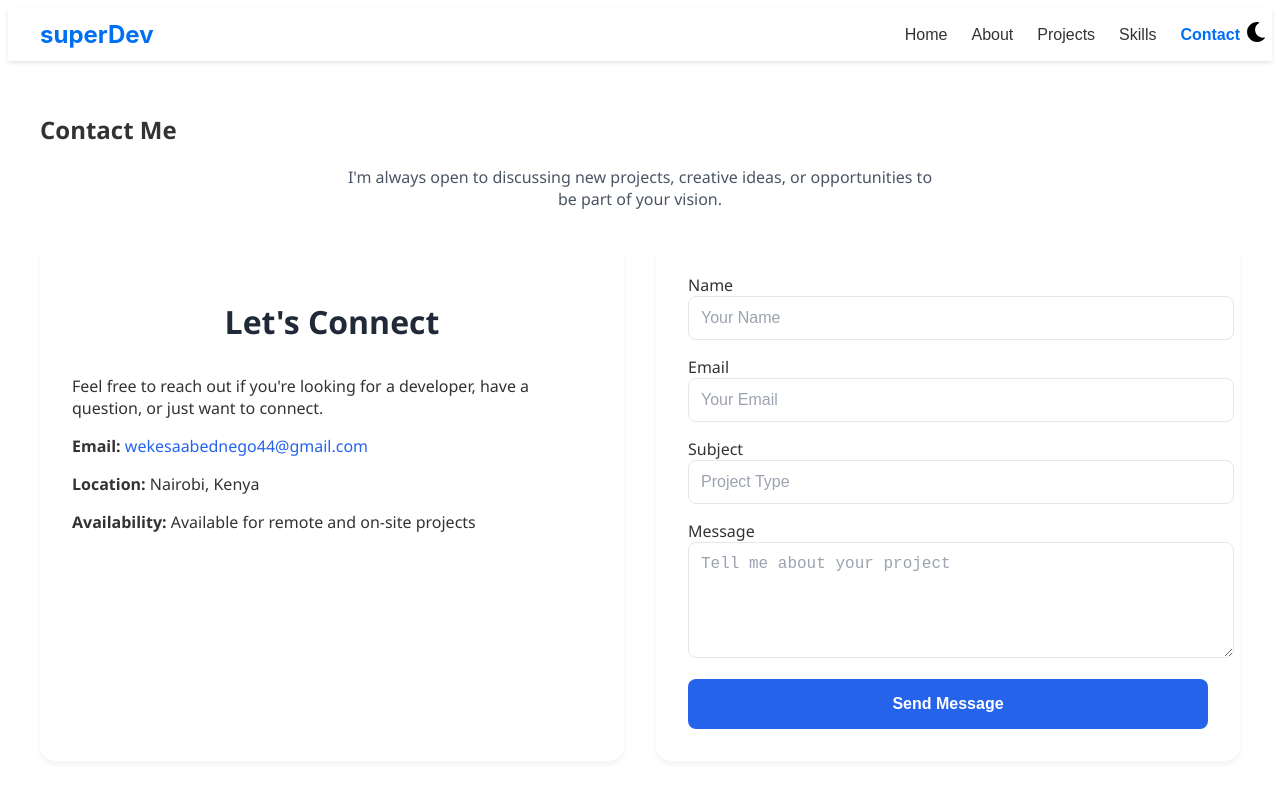
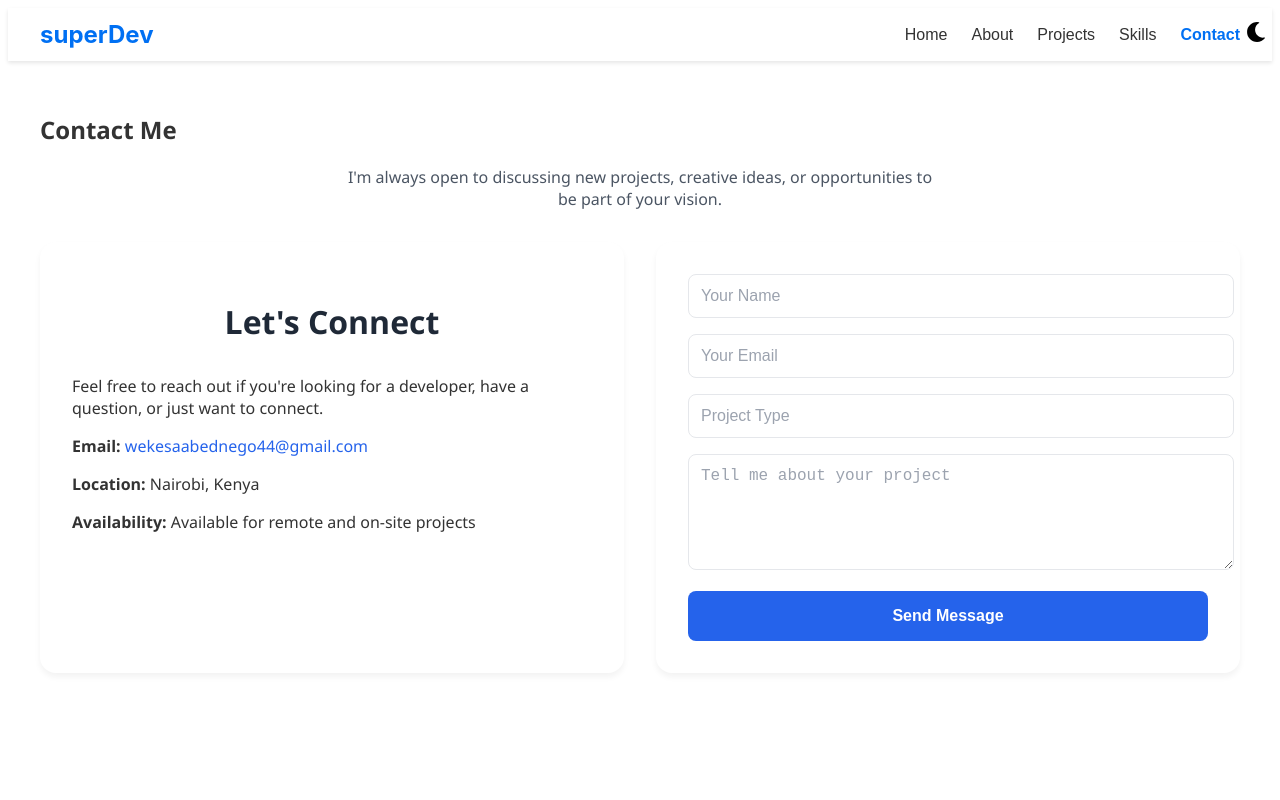
Before and after one commit to Abed25/portfolio, a Next.js app: page /contact in a window 1280 px wide. Shown: the top 800 px of the page. Built offline with nearby package versions, Linux system fonts and the light colour scheme.

Commit message:
Called Contact form instead

```diff
--- a/src/app/contact/page.tsx
+++ b/src/app/contact/page.tsx
@@ -1,5 +1,6 @@
 "use client";
 
+import ContactForm from "@/components/contactForm";
 import styles from "../HomePage.module.css";
 
 export default function ContactPage() {
@@ -8,78 +9,35 @@
       <section className={styles.section}>
         <h1>Contact Me</h1>
         <p className={styles.contactIntro}>
-          I&apos;m always open to discussing new projects, creative ideas, or opportunities to be part of your vision.
+          I&apos;m always open to discussing new projects, creative ideas, or
+          opportunities to be part of your vision.
         </p>
 
         <div className={styles.contactGrid}>
           <div className={styles.contactInfo}>
             <h2>Let&apos;s Connect</h2>
             <p>
-              Feel free to reach out if you&apos;re looking for a developer, have a question, or just want to connect.
+              Feel free to reach out if you&apos;re looking for a developer,
+              have a question, or just want to connect.
             </p>
             <div className={styles.contactDetails}>
               <p>
                 <strong>Email:</strong>{" "}
-                <a href="mailto:wekesaabednego44@gmail.com">wekesaabednego44@gmail.com</a>
+                <a href="mailto:wekesaabednego44@gmail.com">
+                  wekesaabednego44@gmail.com
+                </a>
               </p>
               <p>
                 <strong>Location:</strong> Nairobi, Kenya
               </p>
               <p>
-                <strong>Availability:</strong> Available for remote and on-site projects
+                <strong>Availability:</strong> Available for remote and on-site
+                projects
               </p>
             </div>
           </div>
 
-          <form className={styles.contactForm}>
-            <div className={styles.formGroup}>
-              <label htmlFor="name">Name</label>
-              <input
-                type="text"
-                id="name"
-                name="name"
-                placeholder="Your Name"
-                required
-              />
-            </div>
-
-            <div className={styles.formGroup}>
-              <label htmlFor="email">Email</label>
-              <input
-                type="email"
-                id="email"
-                name="email"
-                placeholder="Your Email"
-                required
-              />
-            </div>
-
-            <div className={styles.formGroup}>
-              <label htmlFor="subject">Subject</label>
-              <input
-                type="text"
-                id="subject"
-                name="subject"
-                placeholder="Project Type"
-                required
-              />
-            </div>
-
-            <div className={styles.formGroup}>
-              <label htmlFor="message">Message</label>
-              <textarea
-                id="message"
-                name="message"
-                placeholder="Tell me about your project"
-                required
-                rows={5}
-              ></textarea>
-            </div>
-
-            <button type="submit" className={styles.submitButton}>
-              Send Message
-            </button>
-          </form>
+          <ContactForm />
         </div>
       </section>
     </main>
```
